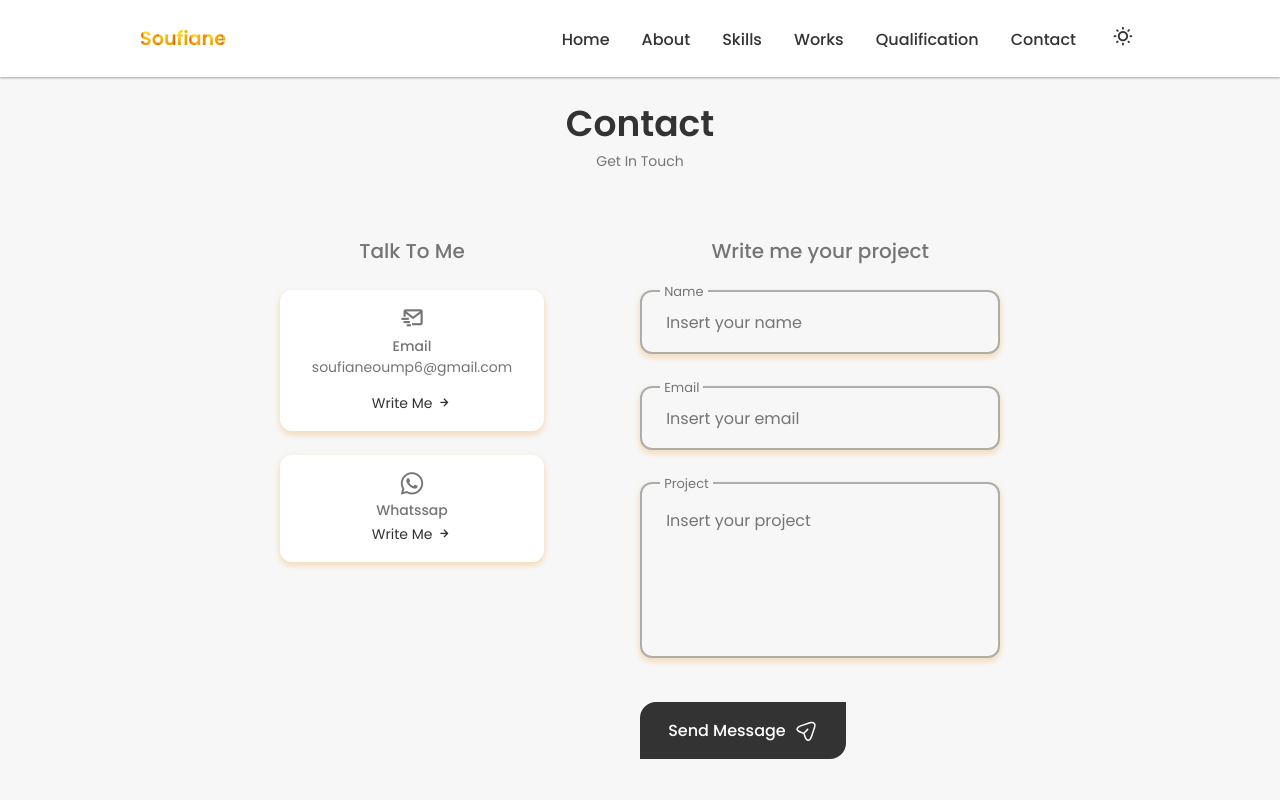
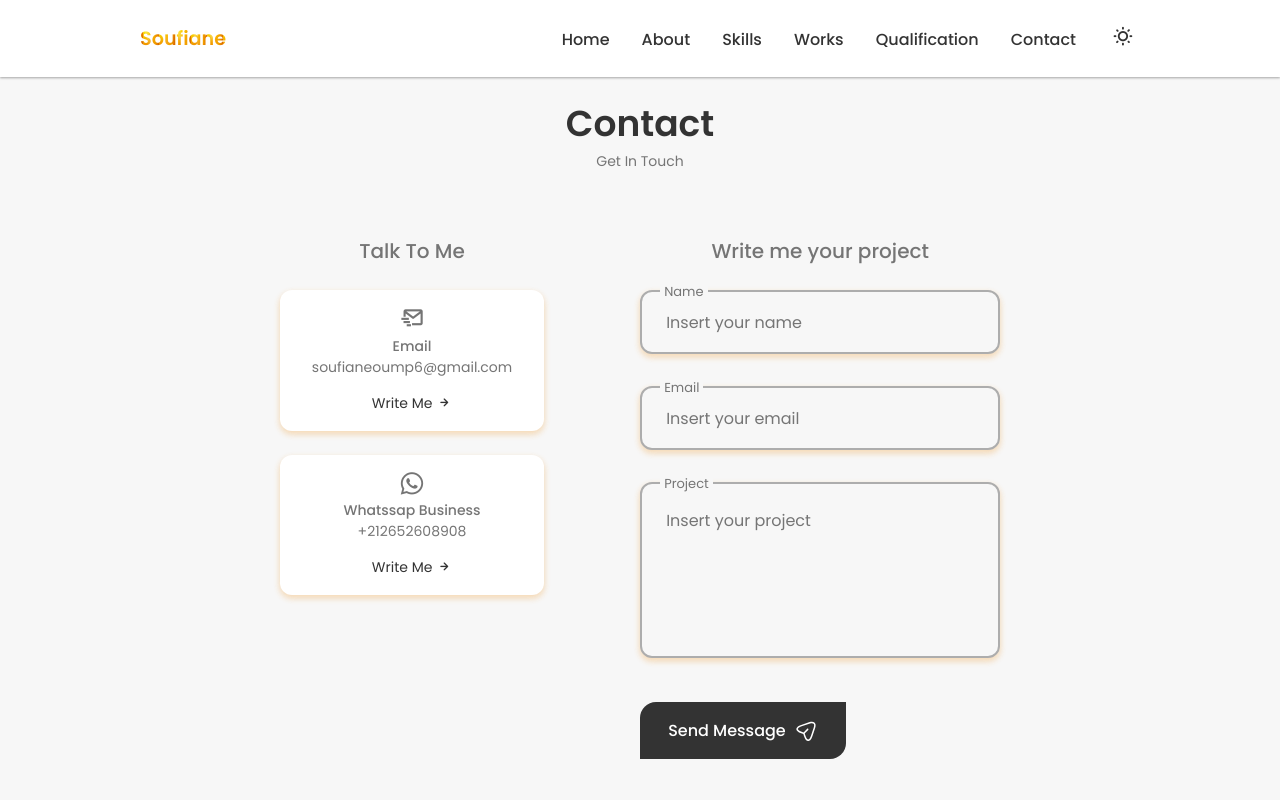
Before and after one commit to Oumbarek-Soufiane/portfolio, a React (Vite) app: page /contact in a window 1280 px wide. Shown: the top 800 px of the page. Built offline with nearby package versions, Linux system fonts and the light colour scheme.

Commit message:
new changes

```diff
--- a/src/components/contact/Contact.jsx
+++ b/src/components/contact/Contact.jsx
@@ -85,7 +85,10 @@ const Contact = () => {
               <i class="fa-brands fa-whatsapp"></i>
             </div>
             <div>
-              <p className="contact__title">Whatssap</p>
+              <p className="contact__title">Whatssap Business</p>
+            </div>
+             <div>
+              <p>+212652608908</p>
             </div>
             <div>
               <a href="https://api.whatssap.com/send?phone=+212652608908&text=Hello, more information!" className="contact__button " href="">
```
